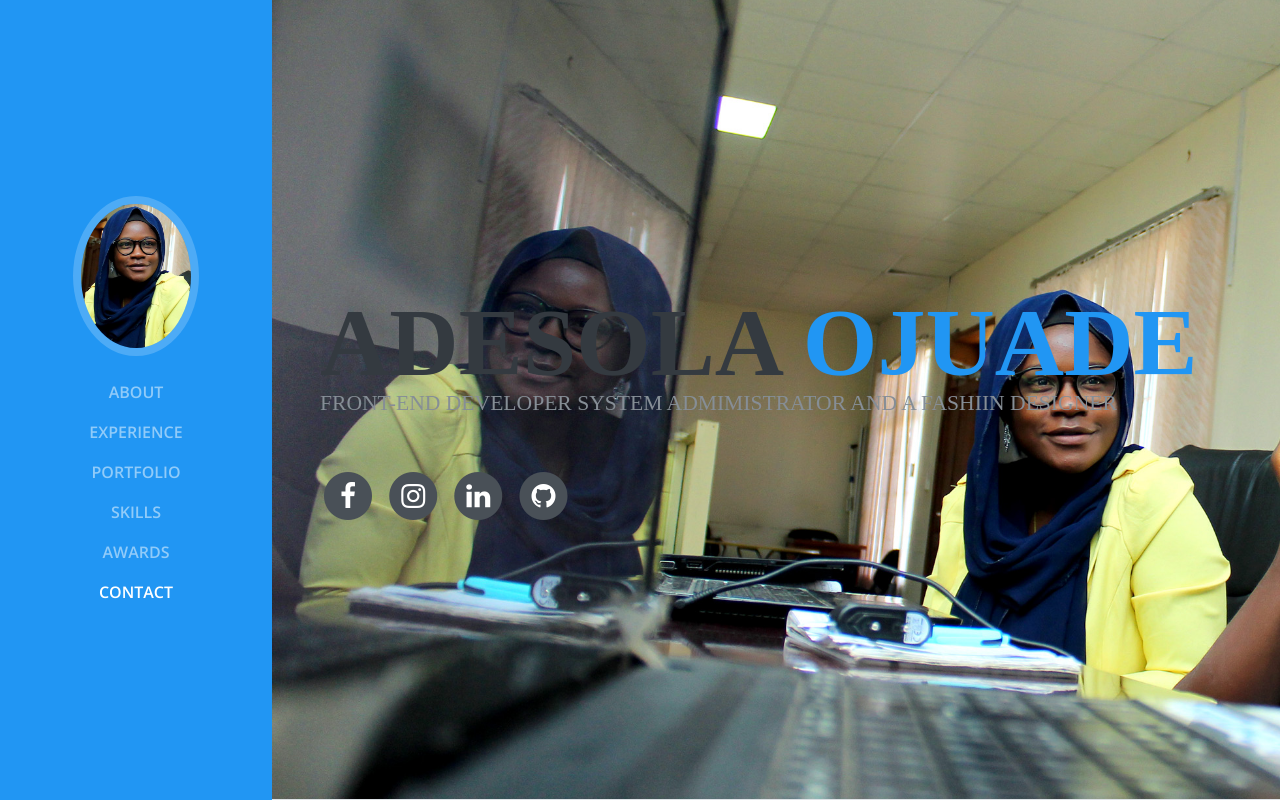
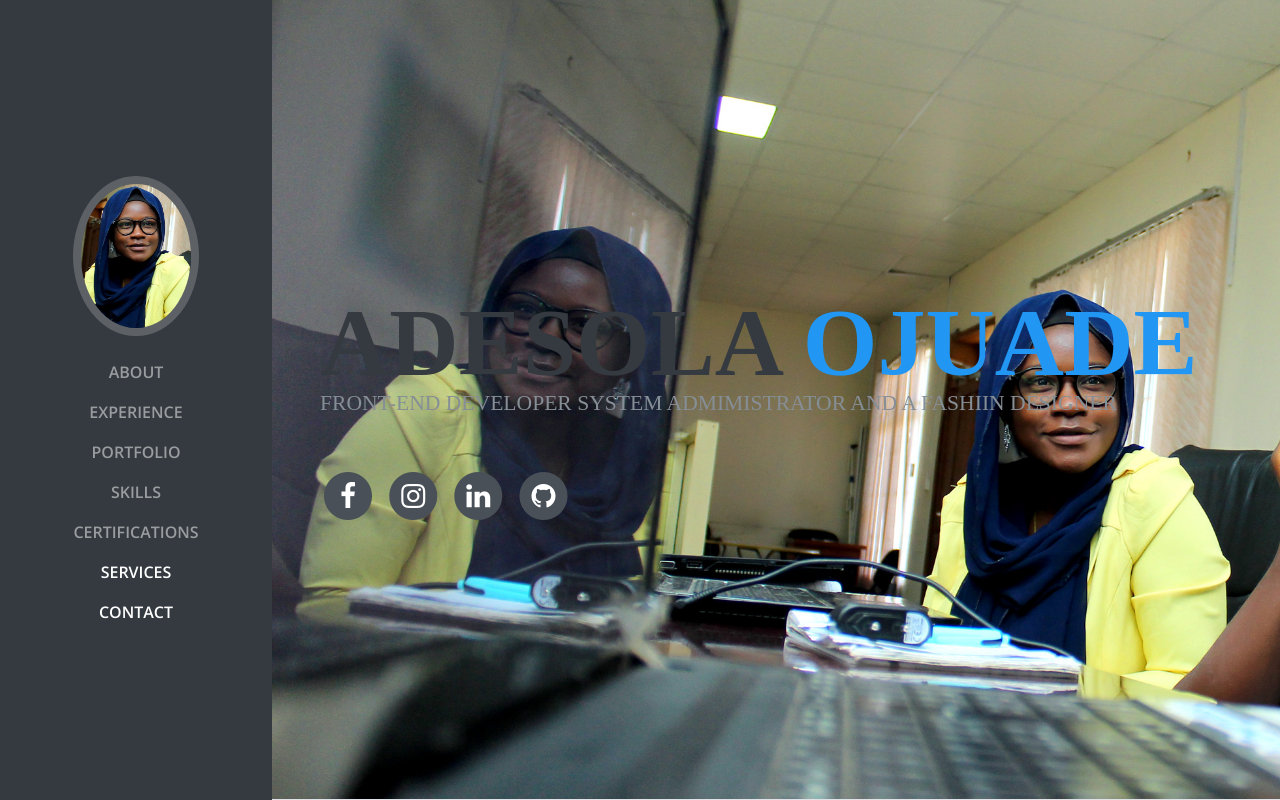
Before and after one commit to aojuade/aojuade.github.io, a plain HTML site: page index.html in a window 1280 px wide. Shown: the top 800 px of the page. Drawn offline with nearby package versions, Linux system fonts and the light colour scheme; a web font is replaced by a local one.

Commit message:
changed my nav bar color

```diff
--- a/index.html
+++ b/index.html
@@ -29,7 +29,7 @@ License URL: https://creativecommons.org/licenses/by/4.0/
 
 <body id="page-top">
 
-    <nav class="navbar navbar-expand-lg navbar-dark bg-primary fixed-top" id="sideNav">
+    <nav class="navbar navbar-expand-lg navbar-dark bg-dark fixed-top" id="sideNav">
       <a class="navbar-brand js-scroll-trigger" href="#page-top">
         <span class="d-block d-lg-none  mx-0 px-0"><img src="img/logo-white.png" alt="" class="img-fluid"></span>
         <span class="d-none d-lg-block">
@@ -54,10 +54,13 @@ License URL: https://creativecommons.org/licenses/by/4.0/
                     <a class="nav-link js-scroll-trigger" href="#skills">Skills</a>
                 </li>
                 <li class="nav-item">
-                    <a class="nav-link js-scroll-trigger" href="#awards">Awards</a>
+                    <a class="nav-link js-scroll-trigger" href="#awards">Certifications</a>
                 </li>
                 <li class="nav-item">
-                    <a class="nav-link js-scroll-trigger" href="#contact">Contact</a>
+                    <a class="nav-link js-scroll-trigger" href="#contact">services</a>
+                </li>
+                <li class="nav-item">
+                  <a class="nav-link js-scroll-trigger" href="#contact">Contact</a>
                 </li>
             </ul>
         </div>
```
